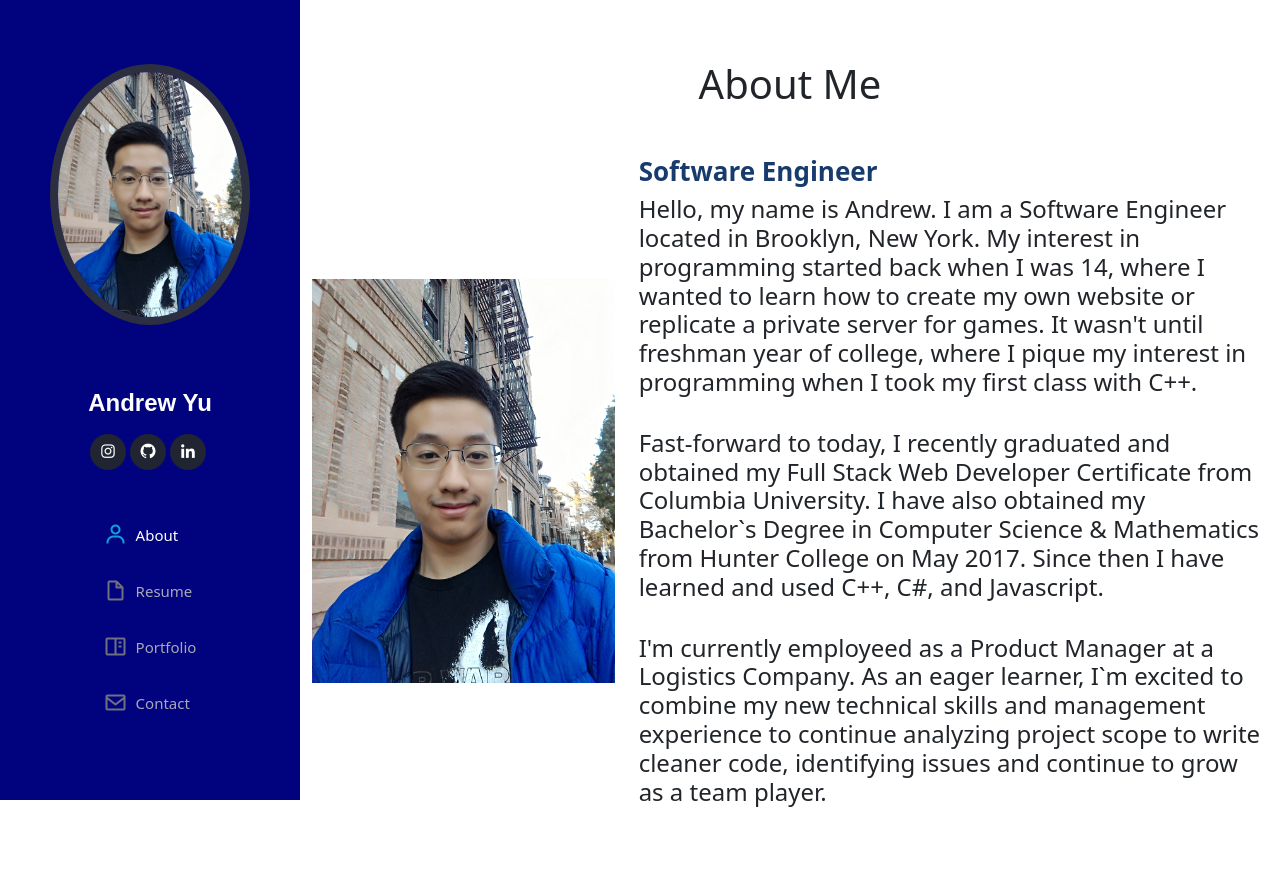
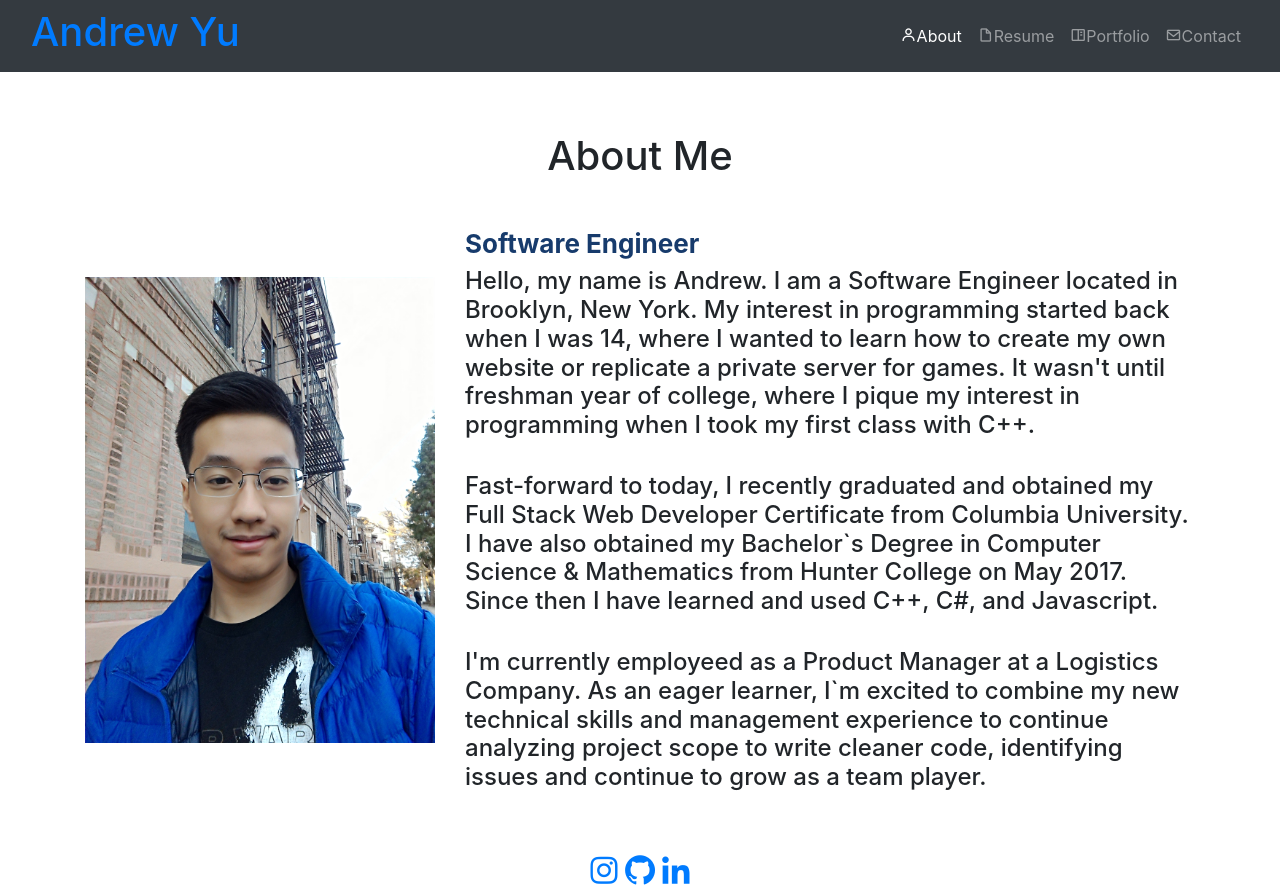
Before and after one commit to andrewyu22/react-portfolio, a React (Create React App) app: page / in a window 1280 px wide. Before the commit the page ends 866 px from the top, so only its background shows below. Built offline with nearby package versions, Linux system fonts and the light colour scheme.

Commit message:
Updated Nav Bar

```diff
--- a/package.json
+++ b/package.json
@@ -7,8 +7,6 @@
     "@testing-library/react": "^12.1.3",
     "@testing-library/user-event": "^13.5.0",
     "aos": "^2.3.4",
-    "bootstrap": "^5.1.3",
-    "boxicons": "^2.1.1",
     "react": "^17.0.2",
     "react-dom": "^17.0.2",
     "react-scripts": "5.0.0",
--- a/public/index.html
+++ b/public/index.html
@@ -14,9 +14,11 @@
       manifest.json provides metadata used when your web app is installed on a
       user's mobile device or desktop. See https://developers.google.com/web/fundamentals/web-app-manifest/
     -->
+
     <link rel="manifest" href="%PUBLIC_URL%/manifest.json" />
-    <link rel="stylesheet"
-  href="https://cdn.jsdelivr.net/npm/boxicons@latest/css/boxicons.min.css">
+    <link href="https://cdnjs.cloudflare.com/ajax/libs/font-awesome/6.0.0-beta3/css/all.min.css" rel="stylesheet">
+    <link rel="stylesheet" href="https://stackpath.bootstrapcdn.com/bootstrap/4.4.1/css/bootstrap.min.css" integrity="sha384-Vkoo8x4CGsO3+Hhxv8T/Q5PaXtkKtu6ug5TOeNV6gBiFeWPGFN9MuhOf23Q9Ifjh" crossorigin="anonymous">
+    <link rel="stylesheet" href="https://cdn.jsdelivr.net/npm/boxicons@latest/css/boxicons.min.css">
     <!--
       Notice the use of %PUBLIC_URL% in the tags above.
       It will be replaced with the URL of the `public` folder during the build.
@@ -41,5 +43,6 @@
       To begin the development, run `npm start` or `yarn start`.
       To create a production bundle, use `npm run build` or `yarn build`.
     -->
+    <script src="https://cdn.jsdelivr.net/npm/bootstrap@5.1.3/dist/js/bootstrap.bundle.min.js" integrity="sha384-ka7Sk0Gln4gmtz2MlQnikT1wXgYsOg+OMhuP+IlRH9sENBO0LRn5q+8nbTov4+1p" crossorigin="anonymous"></script>
   </body>
 </html>
--- a/src/App.js
+++ b/src/App.js
@@ -5,6 +5,7 @@ import About from './components/About';
 import Resume from './components/Resume';
 import Portfolio from './components/Portfolio';
 import Contact from './components/Contact';
+import Footer from './components/Footer';
 import AOS  from 'aos';
 import "aos/dist/aos.css";
 
@@ -30,12 +31,13 @@ function App() {
     AOS.refresh();
   },[]);
   return (
-    <div>
+    <>
       <Nav currentPage={currentPage} handlePageChange={handlePageChange}></Nav>
       <main id="main">
         {renderPage()}
       </main>
-    </div>
+      <Footer></Footer>
+    </>
   );
 }
 
--- a/src/components/About/index.js
+++ b/src/components/About/index.js
@@ -11,10 +11,10 @@ const About = () => {
           </div>
 
           <div className="row align-items-center">
-            <div className="col-lg-4" data-aos="fade-up">
+            <div className="col-12 col-lg-4" data-aos="fade-up">
               <img src={require('../../assets/img/Andrew.jpg')} className="img-fluid" alt="profile"/>
             </div>
-            <div className="col-lg-8 pt-4 pt-lg-0 content" data-aos="fade-down">
+            <div className="col-12 col-lg-8 pt-4 pt-lg-0 content" data-aos="fade-down">
               <h3>Software Engineer</h3>
               <p className='h4'>
                   Hello, my name is Andrew. I am a Software Engineer located in Brooklyn, New York.
--- /dev/null
+++ b/src/components/Footer/index.js
@@ -0,0 +1,15 @@
+import React from 'react';
+
+const Footer = () => {
+    return (
+        <footer className="footer sticky-bottom">
+            <div className='text-center'>
+                <a href="https://www.instagram.com/andrewyu22" target="_blank" rel="noreferrer"><i className="bx bxl-instagram bx-md"></i></a>
+                <a href="https://github.com/andrewyu22" target="_blank" rel="noreferrer"><i className="bx bxl-github bx-md"></i></a>
+                <a href="https://www.linkedin.com/in/andrew-yu-b03181125" target="_blank" rel="noreferrer" ><i className="bx bxl-linkedin bx-md"></i></a>
+            </div>
+        </footer>
+    )
+}
+
+export default Footer;
--- a/src/components/Nav/index.js
+++ b/src/components/Nav/index.js
@@ -1,3 +1,4 @@
+/* eslint-disable jsx-a11y/anchor-is-valid */
 /* eslint-disable react/style-prop-object */
 import React from 'react';
 
@@ -5,53 +6,47 @@ const Nav = ({currentPage, handlePageChange}) => {
 
 
     return (
-
-<header id="header">
-    <div className="d-flex flex-column align-items-center">
-
-      <div className="profile">
-        <img src={require('../../assets/img/Andrew.jpg')} alt="profile" className="img-fluid rounded-circle"/>
+<header className='sticky-top'>
+      <nav className="navbar navbar-expand-lg navbar-dark bg-dark">
+        <div class="container-fluid">
           <h1 className="text-light"><a href="index.html">Andrew Yu</a></h1>
-        <div className="social mt-3 text-center">
-          <a href="https://www.instagram.com/andrewyu22" target="_blank" rel="noreferrer"><i className="bx bxl-instagram"></i></a>
-          <a href="https://github.com/andrewyu22" target="_blank" rel="noreferrer"><i className="bx bxl-github"></i></a>
-          <a href="https://www.linkedin.com/in/andrew-yu-b03181125" target="_blank" rel="noreferrer" ><i className="bx bxl-linkedin"></i></a>
-        </div>
-      </div>
-      <hr/>
-      <nav id="navbar" className="nav-menu navbar">
-        <ul>
-          <li><a
-                href="#about"
+        <button className="navbar-toggler btn-light" type="button" data-bs-toggle="collapse" data-bs-target="#navbarNav" aria-controls="navbarNav" aria-expanded="false" aria-label="Toggle navigation">
+          <span className="navbar-toggler-icon"></span>
+        </button>
+        <div className='collapse navbar-collapse justify-content-end' id="navbarNav">
+          <ul className='navbar-nav ms-auto mb-2 mb-lg-0'>
+            <li className='nav-item d-flex flex-column text-center'><a
+                  href="#"
                   onClick={() => {handlePageChange('About')}}
                   className={currentPage === 'About' ? 'nav-link active' : 'nav-link'}>
                   <i className="bx bx-user"></i>
                   <span>About</span>
                 </a></li>
-          <li><a
-                href="#resume"
+            <li className='nav-item d-flex flex-column text-center'><a
+                  href="#"
                   onClick={() => {handlePageChange('Resume')}}
                   className={currentPage === 'Resume' ? 'nav-link active' : 'nav-link'}>
                   <i className="bx bx-file-blank"></i>
                   <span>Resume</span>
                 </a></li>
-          <li><a
-                href="#portfolio"
+            <li className='nav-item d-flex flex-column text-center'><a
+                  href="#"
                   onClick={() => {handlePageChange('Portfolio')}}
                   className={currentPage === 'Contact' ? 'nav-link active' : 'nav-link'}>
                   <i className="bx bx-book-content"></i>
                   <span>Portfolio</span>
                 </a></li>
-          <li><a
-                href="#contact"
+            <li className='nav-item d-flex flex-column text-center'><a
+                  href='#'
                   onClick={() => {handlePageChange('Contact')}}
                   className={currentPage === 'Contact' ? 'nav-link active' : 'nav-link'}>
                   <i className="bx bx-envelope"></i>
                   <span>Contact</span>
                 </a></li>
           </ul>
+        </div>
+      </div>
       </nav>
-    </div>
   </header>
     );
 }
--- a/src/components/Project/index.js
+++ b/src/components/Project/index.js
@@ -2,15 +2,15 @@ import React from 'react';
 
 const Project = ({project}) => {
     return(
-        <div className='col-12 col-md-6 col-lg-4 p-3'>
+        <div className='col-12 col-md-6 col-lg-4 p-3' data-aos="fade-up">
             <div className='card h-100'>
                 <img className='project card-img-top' src={project.image} alt="projects"/>
                 <div className='card-body text-center'>
                     <h5 className='card-title'><u>{project.title}</u></h5>
                     <p className='card-text'>{project.description}</p>
                 </div>
-                <a href={project.link} target="_blank" className='btn btn-primary' rel="noreferrer">View Project</a>
-                <a href={project.repo} target="_blank" className='btn btn-primary' rel="noreferrer">View Code</a>
+                <a href={project.link} target="_blank" className='btn btn-primary' rel="noreferrer"><i class='bx bx-link' ></i> View Project</a>
+                <a href={project.repo} target="_blank" className='btn btn-primary' rel="noreferrer"><i class='bx bxl-github'></i> View Code</a>
             </div>
         </div>
     )
--- a/src/index.css
+++ b/src/index.css
@@ -1,4 +1,5 @@
 body {
+  height: 100%;
   margin: 0;
   font-family: -apple-system, BlinkMacSystemFont, 'Segoe UI', 'Roboto', 'Oxygen',
     'Ubuntu', 'Cantarell', 'Fira Sans', 'Droid Sans', 'Helvetica Neue',
@@ -10,132 +11,6 @@ body {
 code {
   font-family: source-code-pro, Menlo, Monaco, Consolas, 'Courier New',
     monospace;
-}
-/*--------------------------------------------------------------
-# Header
---------------------------------------------------------------*/
-#header {
-  position: fixed;
-  top: 0;
-  left: 0;
-  bottom: 0;
-  width: 300px;
-  transition: all ease-in-out 0.5s;
-  z-index: 9997;
-  transition: all 0.5s;
-  padding: 0 15px;
-  background: #00027e;
-  overflow-y: auto;
-}
-#header .profile img {
-  margin: 4rem auto;
-  display: block;
-  width: 200px;
-  border: 8px solid #2c2f3f;
-}
-#header .profile h1 {
-  font-size: 24px;
-  margin: 0;
-  padding: 0;
-  font-weight: 600;
-  -moz-text-align-last: center;
-  text-align-last: center;
-  font-family: "Poppins", sans-serif;
-}
-#header .profile h1 a, #header .profile h1 a:hover {
-  color: #fff;
-  text-decoration: none;
-}
-#header .profile .social a {
-  font-size: 18px;
-  display: inline-block;
-  background: #212431;
-  color: #fff;
-  line-height: 1;
-  padding: 8px 0;
-  margin-right: 4px;
-  border-radius: 50%;
-  text-align: center;
-  width: 36px;
-  height: 36px;
-  transition: 0.3s;
-}
-#header .profile .social a:hover {
-  background: #149ddd;
-  color: #fff;
-  text-decoration: none;
-}
-
-#main {
-  margin-left: 300px;
-}
-
-
-/*--------------------------------------------------------------
-# Navigation Menu
---------------------------------------------------------------*/
-/* Desktop Navigation */
-.nav-menu {
-  padding: 30px 0 0 0;
-}
-.nav-menu * {
-  margin: 0;
-  padding: 0;
-  list-style: none;
-}
-.nav-menu > ul > li {
-  position: relative;
-  white-space: nowrap;
-}
-.nav-menu a, .nav-menu a:focus {
-  display: flex;
-  align-items: center;
-  color: #a8a9b4;
-  padding: 12px 15px;
-  margin-bottom: 8px;
-  transition: 0.3s;
-  font-size: 15px;
-}
-.nav-menu a i, .nav-menu a:focus i {
-  font-size: 24px;
-  padding-right: 8px;
-  color: #6f7180;
-}
-.nav-menu a:hover, .nav-menu .active, .nav-menu .active:focus, .nav-menu li:hover > a {
-  text-decoration: none;
-  color: #fff;
-}
-.nav-menu a:hover i, .nav-menu .active i, .nav-menu .active:focus i, .nav-menu li:hover > a i {
-  color: #149ddd;
-}
-
-/* Mobile Navigation */
-.mobile-nav-toggle {
-  position: fixed;
-  right: 15px;
-  top: 15px;
-  z-index: 9998;
-  border: 0;
-  font-size: 24px;
-  transition: all 0.4s;
-  outline: none !important;
-  background-color: #149ddd;
-  color: #fff;
-  width: 40px;
-  height: 40px;
-  display: inline-flex;
-  align-items: center;
-  justify-content: center;
-  line-height: 0;
-  border-radius: 50px;
-  cursor: pointer;
-}
-
-.mobile-nav-active {
-  overflow: hidden;
-}
-.mobile-nav-active #header {
-  left: 0;
 }
 
 /*--------------------------------------------------------------
@@ -224,6 +99,7 @@ code {
 
 section {
   padding: 60px 0;
+  height: 100%;
 }
 
 .project {
--- a/src/index.js
+++ b/src/index.js
@@ -3,7 +3,6 @@ import ReactDOM from 'react-dom';
 import './index.css';
 import App from './App';
 import reportWebVitals from './reportWebVitals';
-import 'bootstrap/dist/css/bootstrap.min.css';
 
 ReactDOM.render(
   <React.StrictMode>
```
Also changed, not shown: src/components/Contact/index.js (+7 -0 lines), 1 other file (tests, documents, lock files or other folders). Lines whose indentation alone changed are shown as unchanged.
